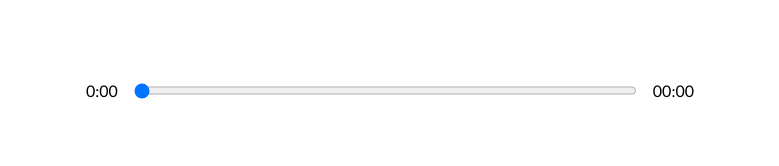
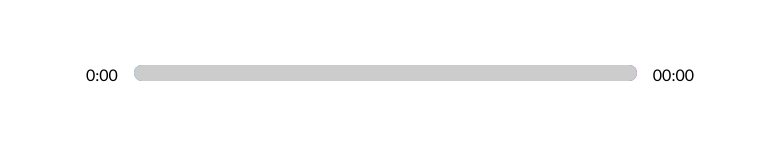
Before and after one commit to 7hayMuller/waves-music, a React (Create React App) app: page / in a window 1280 px wide. Shown: the part 495-661 px from the top of the page, without its empty margins (250-1029 px from the left). Built offline with nearby package versions, Linux system fonts and the light colour scheme.

Commit message:
Styling range input and fixing some bugs

```diff
--- a/src/App.js
+++ b/src/App.js
@@ -17,7 +17,8 @@
 
   const [songInfo, setSongInfo] = useState({
     currentTime: 0,
-    duration: 0
+    duration: 0,
+    percentage: 0
   });
 
   const audioRef = useRef(null);
@@ -25,17 +26,29 @@
   const timeUpdateHandler = (e) => {
     const current = e.target.currentTime;
     const duration = e.target.duration;
+
+    const roundedCurrent = Math.round(current);
+    const roundedDuration = Math.round(duration);
+    const percentage = Math.round((roundedCurrent / roundedDuration) * 100);
+
     setSongInfo({
       ...songInfo,
       currentTime: current,
-      duration
+      duration,
+      percentage
     })
+  }
+
+  const songEndHandler = async () => {
+    let currentIndex = songs.findIndex((song) => song.id === currentSong.id);
+    await setCurrentSong(songs[(currentIndex + 1) % songs.length]);
+    if (isPlaying) audioRef.current.play();
   }
 
   return (
 
     <div className="App">
-      <Nav libraryStatus={libraryStatus} setLibraryStatus={setLibraryStatus}/>
+      <Nav libraryStatus={libraryStatus} setLibraryStatus={setLibraryStatus} />
 
       <Song currentSong={currentSong} />
 
@@ -43,7 +56,6 @@
         setSongs={setSongs}
         setIsPlaying={setIsPlaying}
         isPlaying={isPlaying}
-        currentSong={currentSong}
         audioRef={audioRef}
         setSongInfo={setSongInfo}
         songInfo={songInfo}
@@ -64,7 +76,9 @@
         onLoadedMetadata={timeUpdateHandler}
         onTimeUpdate={timeUpdateHandler}
         ref={audioRef}
-        src={currentSong.audio}>
+        src={currentSong.audio}
+        onEnded={songEndHandler}
+      >
       </audio>
 
     </div>
--- a/src/components/LibrarySong.js
+++ b/src/components/LibrarySong.js
@@ -1,32 +1,31 @@
 import React from "react";
-import {playAudio} from '../util';
 
-const LibrarySong = ({song, songs, setCurrentSong, audioRef, isPlaying, setSongs}) => {
+const LibrarySong = ({ song, songs, setCurrentSong, audioRef, isPlaying, setSongs }) => {
 
-    const songSelectHandler = () => {
+    const songSelectHandler = async () => {
         const selectedSong = songs.filter((each) => each.id === song.id);
-        setCurrentSong(selectedSong[0]);
+        await setCurrentSong(selectedSong[0]);
         const newSongs = songs.map((each) => {
-            if(each.id === song.id){
+            if (each.id === song.id) {
                 return {
                     ...each,
-                active:true,
+                    active: true,
                 };
             } else {
                 return {
                     ...each,
-                        active:false
+                    active: false
                 };
             }
         });
         setSongs(newSongs);
-        playAudio(isPlaying , audioRef);
+        if (isPlaying) audioRef.current.play()
 
     }
 
 
 
-    return(
+    return (
         <div onClick={songSelectHandler} className={`library-song ${song.active ? 'selected' : ""}`}>
             <img alt={song.name} src={song.cover}></img>
             <div className='song-description'>
--- a/src/components/Player.js
+++ b/src/components/Player.js
@@ -6,7 +6,7 @@
     faAngleRight,
     faPause
 } from "@fortawesome/free-solid-svg-icons";
-import { playAudio } from "../util";
+
 
 const Player = ({ isPlaying, setIsPlaying, setSongInfo, songInfo, audioRef, songs, setCurrentSong, currentSong, setSongs }) => {
 
@@ -36,22 +36,22 @@
         }
     }
 
-    const skipTrackHandler = (direction) => {
+    const skipTrackHandler = async (direction) => {
         let currentIndex = songs.findIndex((song) => song.id === currentSong.id);
         if (direction === 'skip-forward') {
-            setCurrentSong(songs[(currentIndex + 1) % songs.length])
+           await setCurrentSong(songs[(currentIndex + 1) % songs.length])
 
         } if (direction === 'skip-back') {
             if ((currentIndex - 1) % songs.length === -1) {
                 setCurrentSong(songs[songs.length - 1]);
-                playAudio(isPlaying, audioRef);
+                if(isPlaying) audioRef.current.play();
                 return;
             }
 
             setCurrentSong(songs[(currentIndex - 1) % songs.length])
         }
 
-        playAudio(isPlaying, audioRef);
+        if(isPlaying) audioRef.current.play();
 
     }
 
@@ -70,13 +70,22 @@
             }
         });
         setSongs(newSongs)
+
+        // eslint-disable-next-line
     }, [currentSong])
+
+    const trackAnim = {
+        transform:`translateX(${songInfo.percentage}%)`
+    }
 
     return (
         <div className="player">
             <div className="time-control">
                 <p>{getTime(songInfo.currentTime)}</p>
-                <input min={0} max={songInfo.duration || 0} value={songInfo.currentTime} type="range" onChange={dragHandler} />
+                <div style={{background:`linear-gradient(to right, rgb(13,155,190),rgba(157,27,243))`}} className='track'>
+                    <input min={0} max={songInfo.duration || 0} value={songInfo.currentTime} type="range" onChange={dragHandler} />
+                    <div style={trackAnim} className='animate-track'></div>
+                </div>
                 <p>{songInfo.duration ? getTime(songInfo.duration) : '00:00'}</p>
             </div>
             <div className="play-control">
--- a/src/styles/_player.scss
+++ b/src/styles/_player.scss
@@ -11,11 +11,14 @@
     display: flex;
     input {
         width: 100%;
-        padding: 1rem 0rem;
+        -webkit-appearance: none;
+        background: transparent;
+        cursor:pointer;
     }
-    p {
-        padding: 1rem;
+    p{
+        padding: 0 1rem 0 1rem;
     }
+
 }
 
 .play-control {
@@ -28,3 +31,34 @@
         cursor: pointer;
     }
 }
+
+input[type='range']:focus {
+    outline: none;
+}
+
+input[type='range']::-webkit-slider-thumb {
+    -webkit-appearance: none;
+    height: 16px;
+    width: 16px;
+
+}
+
+.track{
+    background: lightblue;
+    width: 100%;
+    height: 1rem;
+    position:relative;
+    border-radius: 1rem;
+    overflow: hidden;
+}
+
+.animate-track {
+    background: rgb(204,204,204);
+    width: 100%;
+    height: 100%;
+    position: absolute;
+    top:0;
+    left:0;
+    transform: translateX(0%);
+    pointer-events: none;
+}
```
Lines whose indentation alone changed are shown as unchanged.
